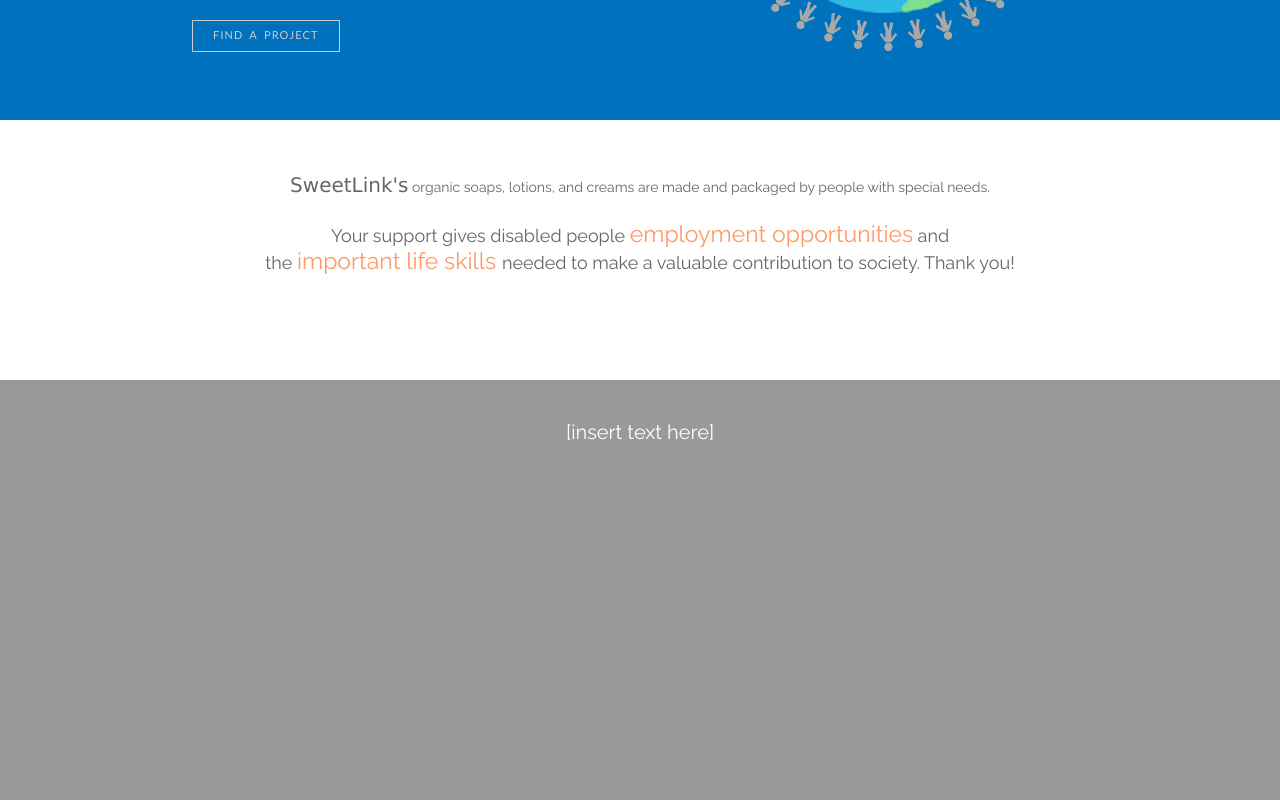
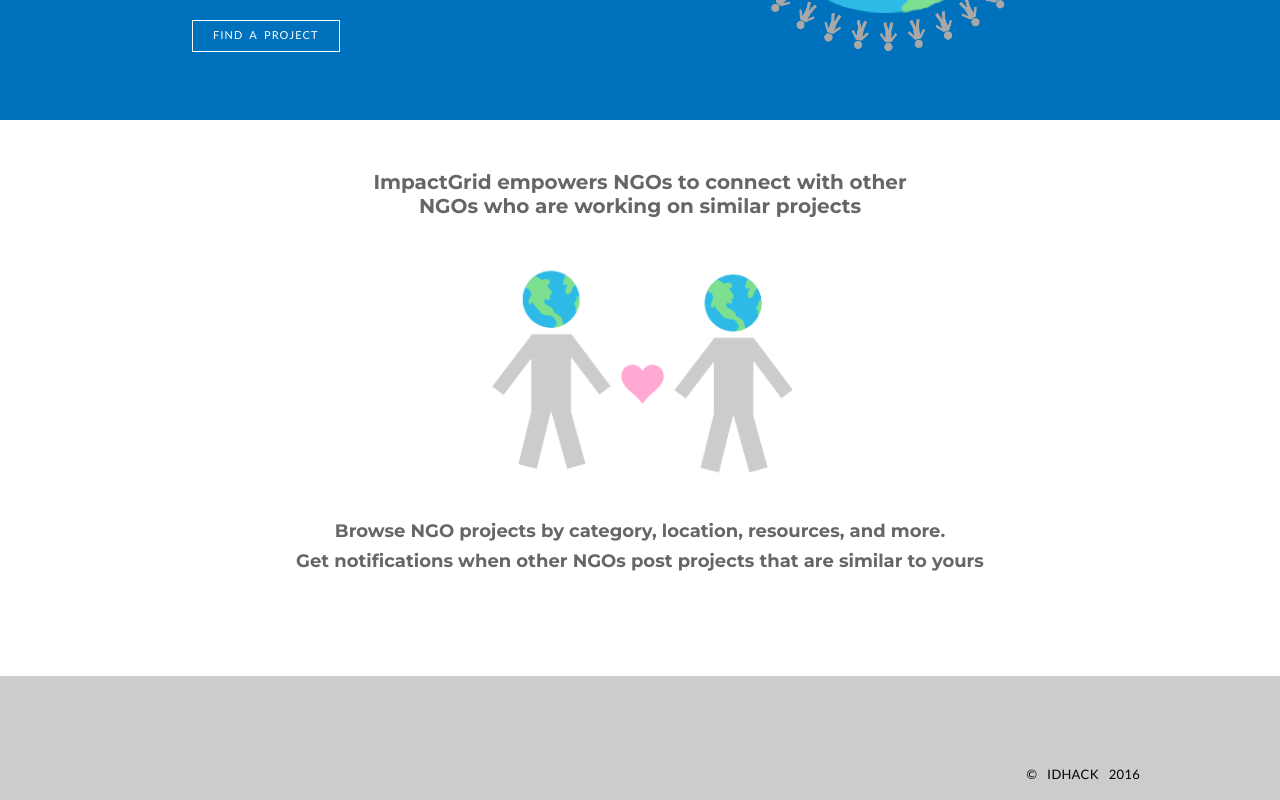
Before and after one commit to asmirnov239/ImpactGrid, a plain HTML site: page index.html in a window 1280 px wide. Shown: the part 380-1180 px from the top of the page. Drawn offline with nearby package versions, Linux system fonts and the light colour scheme.

Commit message:
finished homepage

```diff
--- a/index.html
+++ b/index.html
@@ -1,4 +1,3 @@
-
 <!DOCTYPE html>
 <html>
 <head>
@@ -25,10 +24,8 @@
     (i[r].q=i[r].q||[]).push(arguments)},i[r].l=1*new Date();a=s.createElement(o),
     m=s.getElementsByTagName(o)[0];a.async=1;a.src=g;m.parentNode.insertBefore(a,m)
     })(window,document,'script','//www.google-analytics.com/analytics.js','ga');
-
     ga('create', 'UA-8662450-2', 'auto');
     ga('send', 'pageview');
-
   </script>
 
 </head>
@@ -67,27 +64,16 @@
 <div id="content" class="bg">
 
 
-  <h4> <span class="company">SweetLink's</span> organic soaps, lotions, and creams are made and packaged by people with special needs. </h4>
-  <h5> Your support gives disabled people <span class = "employment">employment opportunities</span> and <br> the <span class = "lifeskills">important life skills </span> needed to make a valuable contribution to society. Thank you! </br></h5>
+  <h4> ImpactGrid empowers NGOs to connect with other <br> NGOs who are working on similar projects </h4>
+  <img src = "heart.png" style = "width: 500px">
+  <h5> Browse NGO projects by category, location, resources, and more. <br>
+        Get notifications when other NGOs post projects that are similar to yours </h5>
 
 
 </div>
 
 <div class="clear"></div>
 
-
-
-
-
-<div class="ep" id="spring">
-  <div class="center">
-    <div class="inner">
-
-      <p>[insert text here]</p>
-
-    </div>
-  </div>
-</div>
 
 <div id="footer">
   <div id="footer-inner">
--- a/main.css
+++ b/main.css
@@ -63,8 +63,8 @@
 #header .title h1 {
 	padding-left: 5%;
 	font-family: "Lato","proxima-nova", Arial, "Lucida Grande", sans-serif;
-	font-size: 20px;
-	font-weight: 10px;
+	font-size: 18px;
+	font-weight: 5px;
 	letter-spacing: 4px;
 	text-align: left;
 	padding-left: %;
@@ -130,7 +130,7 @@
 #header .title a:link, a:visited {
 
     color: black;
-    border: .5px solid #CCCCCC;
+    border: .5px solid #fff;
     padding: 10px 20px;
     text-align: center;
     text-decoration: none;
@@ -176,7 +176,7 @@
 	margin-left: 10%;
 	text-transform: uppercase;
 	font-weight: 500;
-	color: #CCCCCC;
+	color: #fff;
 	letter-spacing: 1px;
 	word-spacing: 3px;
 }
@@ -214,23 +214,26 @@
 .page-contact #header #nav li.contact
 **/
 
+#content {
+	text-align: center;
+}
+#content #heart_image {
+	text-align: center;
+}
 
-#content {
-	width: 100%;
-}
 
 #content .bg {
 	background-color: yellow;
 }
 
 #content h4 {
+	padding-top: 50px;
 	background-color: white;
 	height: 80px;
-	line-height: 130px;
-	font-size: 14px;
+	font-size: 20px;
 	color: #666666;
-	font-family: Raleway, Lato, Verdana, sans-serif;
-	font-weight: 100;
+	font-family: Montserrat, Lato, Verdana, sans-serif;
+	font-weight: 100px;
 	/**margin-top: 50px;
 	margin-bottom: 15px;**/
 	text-align: center;
@@ -241,8 +244,8 @@
 	height: 160px;
 	color: #666666;
 	font-size: 18px;
-	padding-top: 20px;
-	font-family: Raleway, Lato, Verdana, sans-serif;
+	line-height: 30px;
+	font-family: Montserrat, Lato, Verdana, sans-serif;
 	text-align: center;
 	font-weight: 100;
 }
@@ -269,14 +272,15 @@
 	margin: 0 auto;
 	font-size: 16px;
 }
-
+/**
 body.full-width #content-main {
 	width: 100%;
 }
+**/
 
 #footer {
 	font-family: "proxima-nova", Arial, "Lucida Grande", sans-serif;
-	background-color: light gray;
+	background-color: #ccc;
 	color: #CCCCDD;
 	text-align: center;
 }
```
Also changed, not shown: heart-01.png (added), heart.png (added), 1 other file.
